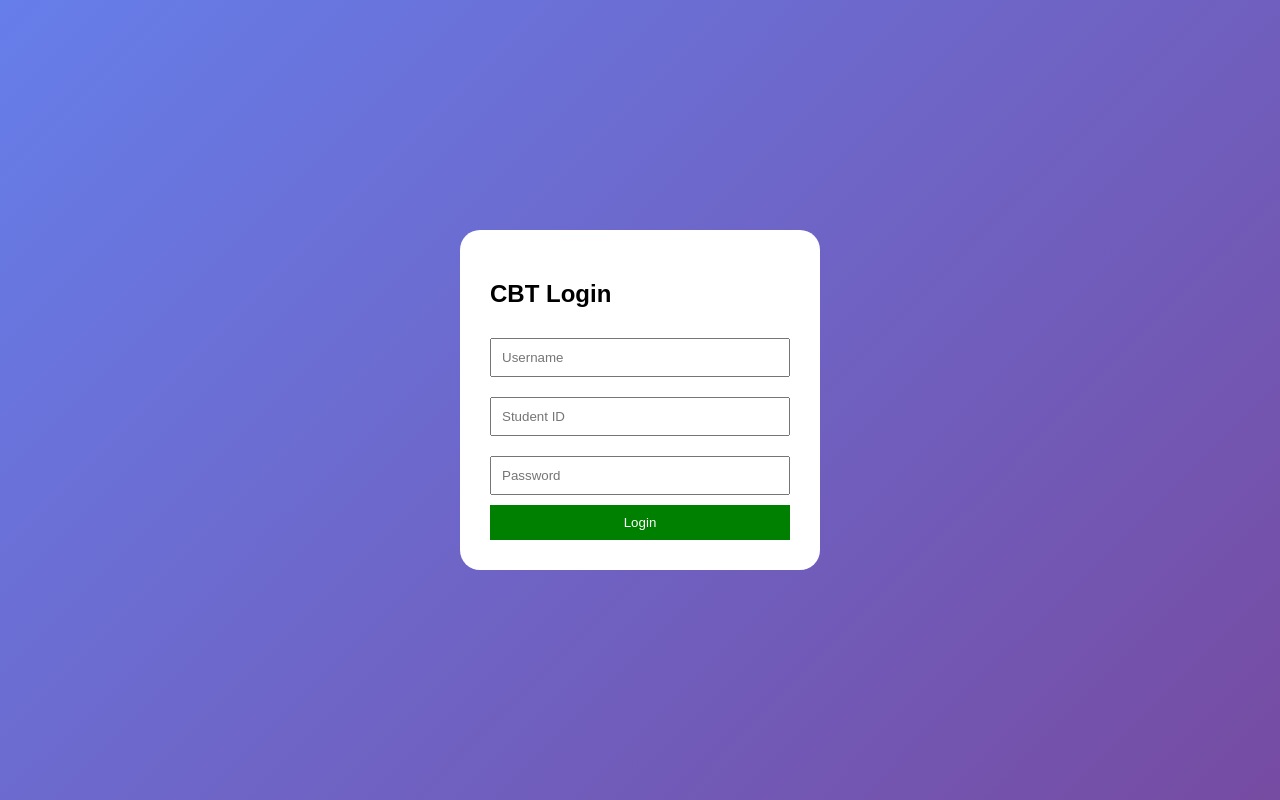
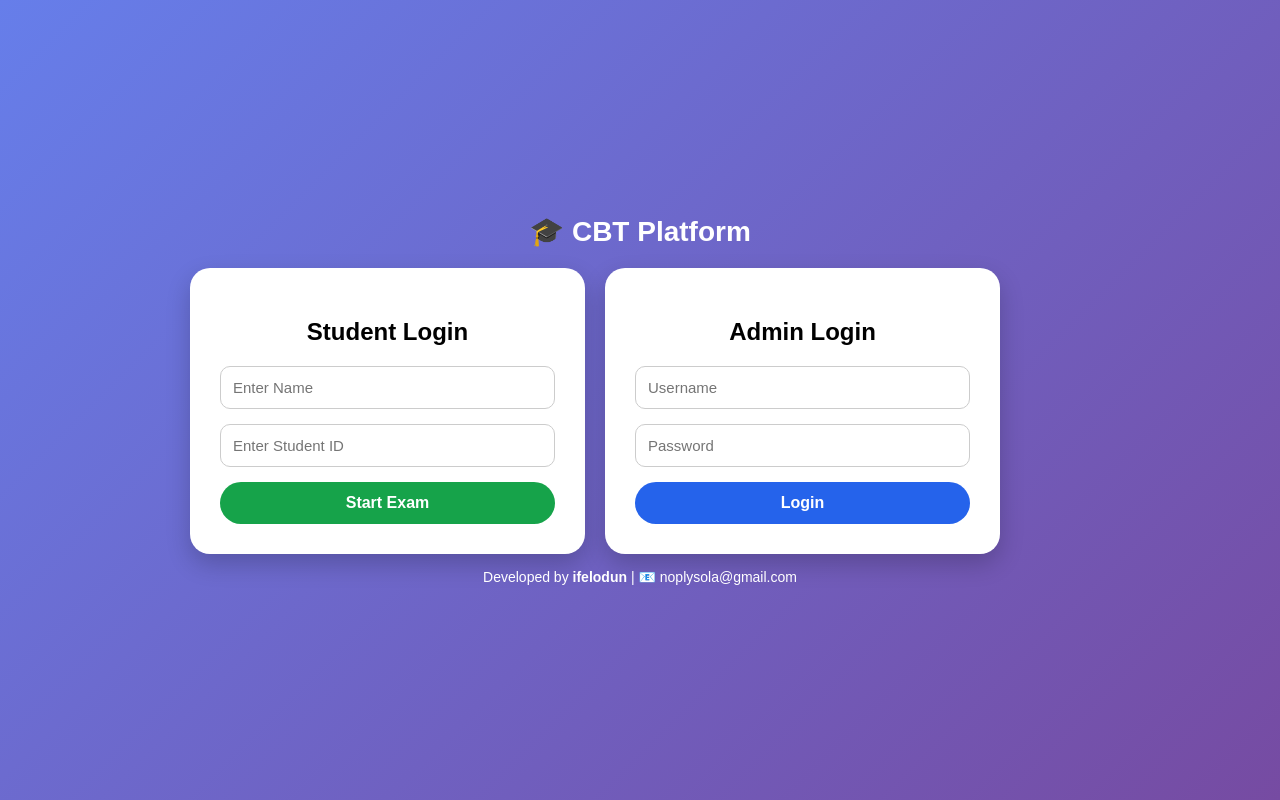
Before and after one commit to ifelodun/IFELODUN-CSC-201-CBT-System-, a Flask app: page / in a window 1280 px wide. Run offline with Flask 3, Linux system fonts and the light colour scheme.

Commit message:
Update login.html

```diff
--- a/templates/login.html
+++ b/templates/login.html
@@ -1,48 +1,125 @@
 <!DOCTYPE html>
 <html>
 <head>
-    <title>Login</title>
+    <title>CBT Platform Login</title>
+    <meta name="viewport" content="width=device-width, initial-scale=1">
+
     <style>
         body{
+            margin:0;
+            font-family:Arial, sans-serif;
+            height:100vh;
             display:flex;
             justify-content:center;
             align-items:center;
-            height:100vh;
-            background: linear-gradient(135deg,#667eea,#764ba2);
-            font-family: Arial, sans-serif;
-            margin: 0;
+            background:linear-gradient(135deg,#667eea,#764ba2);
         }
-        .box{
+
+        .container{
+            width:90%;
+            max-width:900px;
+            display:grid;
+            grid-template-columns:1fr 1fr;
+            gap:20px;
+        }
+
+        .card{
             background:white;
+            border-radius:20px;
             padding:30px;
-            border-radius:20px;
-            width:300px;
+            box-shadow:0 10px 25px rgba(0,0,0,0.2);
         }
+
+        h2{
+            text-align:center;
+            margin-bottom:20px;
+        }
+
         input{
             width:100%;
-            padding:10px;
-            margin:10px 0;
-            box-sizing: border-box;
+            box-sizing:border-box;
+            padding:12px;
+            margin-bottom:15px;
+            border-radius:10px;
+            border:1px solid #ccc;
+            font-size:15px;
         }
+
         button{
             width:100%;
-            padding:10px;
-            background:green;
+            padding:12px;
+            border:none;
+            border-radius:25px;
+            font-weight:bold;
             color:white;
-            border:none;
-            cursor: pointer;
+            cursor:pointer;
+            font-size:16px;
+        }
+
+        .student-btn{
+            background:#16a34a;
+        }
+
+        .admin-btn{
+            background:#2563eb;
+        }
+
+        .title{
+            text-align:center;
+            color:white;
+            margin-bottom:20px;
+            font-size:28px;
+            font-weight:bold;
+        }
+
+        .footer{
+            text-align:center;
+            color:white;
+            margin-top:15px;
+            font-size:14px;
+        }
+
+        @media (max-width:700px){
+            .container{
+                grid-template-columns:1fr;
+            }
         }
     </style>
 </head>
+
 <body>
-<div class="box">
-    <h2>CBT Login</h2>
-    <form method="POST">
-        <input name="username" placeholder="Username">
-        <input name="student_id" placeholder="Student ID">
-        <input type="password" name="password" placeholder="Password">
-        <button>Login</button>
-    </form>
+
+<div>
+    <div class="title">🎓 CBT Platform</div>
+
+    <div class="container">
+
+        <!-- STUDENT LOGIN -->
+        <div class="card">
+            <h2>Student Login</h2>
+            <form method="POST">
+                <input name="name" placeholder="Enter Name" required>
+                <input name="student_id" placeholder="Enter Student ID" required>
+                <button type="submit" class="student-btn">Start Exam</button>
+            </form>
+        </div>
+
+        <!-- ADMIN LOGIN -->
+        <div class="card">
+            <h2>Admin Login</h2>
+            <form method="POST">
+                <input name="admin_username" placeholder="Username" required>
+                <input name="admin_password" type="password" placeholder="Password" required>
+                <button type="submit" class="admin-btn">Login</button>
+            </form>
+        </div>
+
+    </div>
+
+    <div class="footer">
+        Developed by <strong>ifelodun</strong> | 📧 noplysola@gmail.com
+    </div>
 </div>
+
 </body>
 </html>
```
